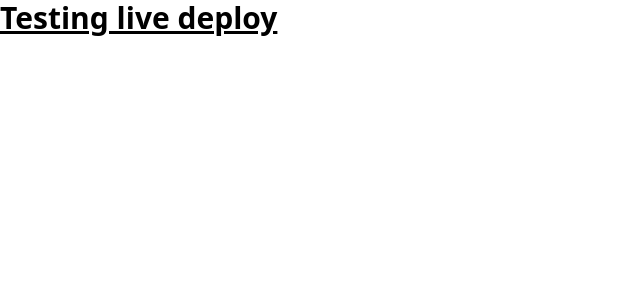
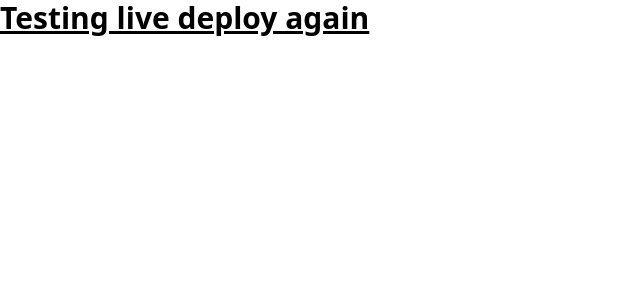
Before and after one commit to matiaguilera/puntos-de-reciclaje, an Angular app: page / in a window 1280 px wide. Shown: the top 300 px of the page, without its empty margins (0-640 px from the left). Built offline with nearby package versions, Linux system fonts and the light colour scheme; no server answers; what @angular/fire would draw is missing.

Commit message:
Prueba 2

```diff
--- a/src/app/app.component.html
+++ b/src/app/app.component.html
@@ -1 +1 @@
-<h1 class="text-3xl font-bold underline">Testing live deploy</h1>
+<h1 class="text-3xl font-bold underline">Testing live deploy again</h1>
```
